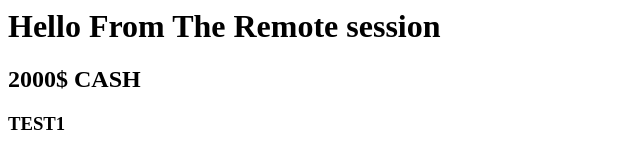
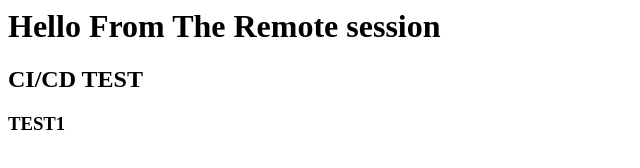
Before and after one commit to pAhmedsayed/myapp, a plain HTML site: page index.html in a window 1280 px wide. Shown: the full height of the page, 0-640 px from the left. Drawn offline with Linux system fonts and the light colour scheme.

Commit message:
Update index.html

```diff
--- a/index.html
+++ b/index.html
@@ -1,3 +1,3 @@
 <h1> Hello From The Remote session </H1>
-<H2> 2000$ CASH </H2>
+<H2> CI/CD TEST </H2>
 <H3>TEST1</H3>
```
